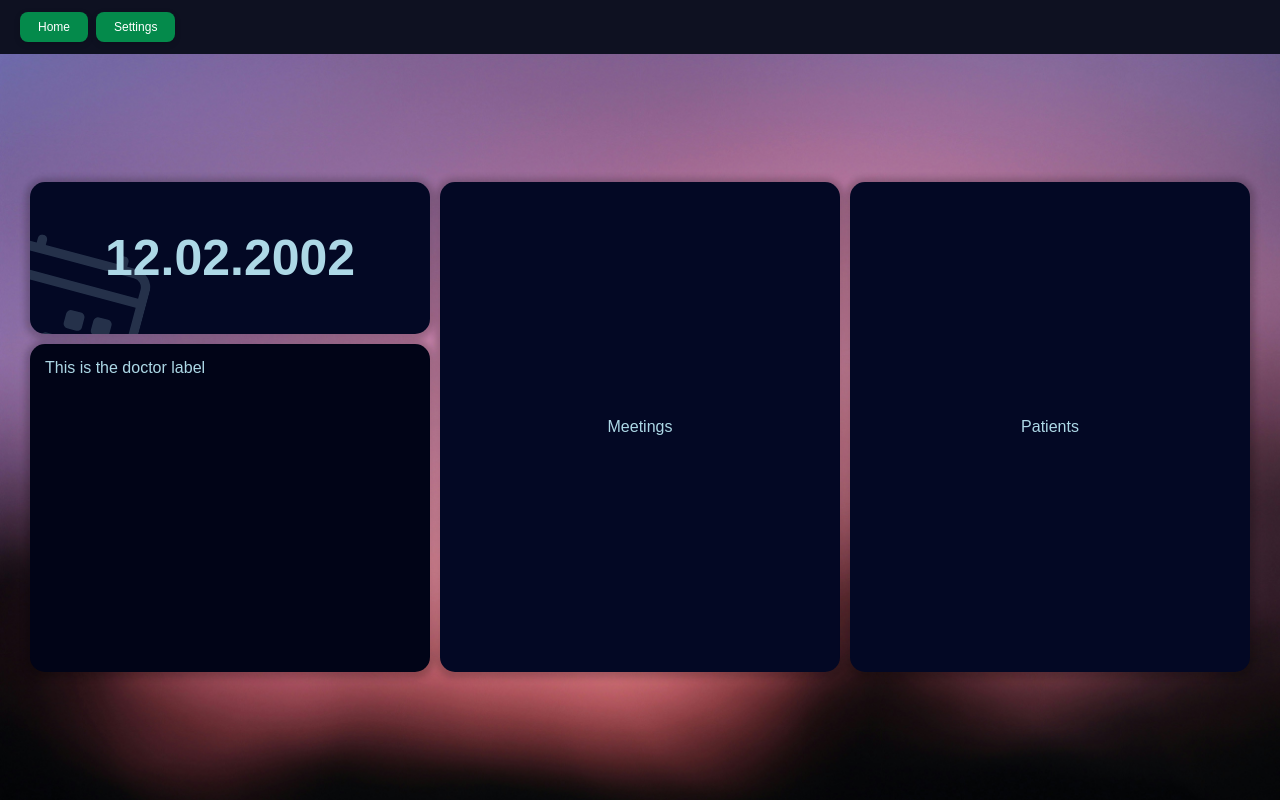
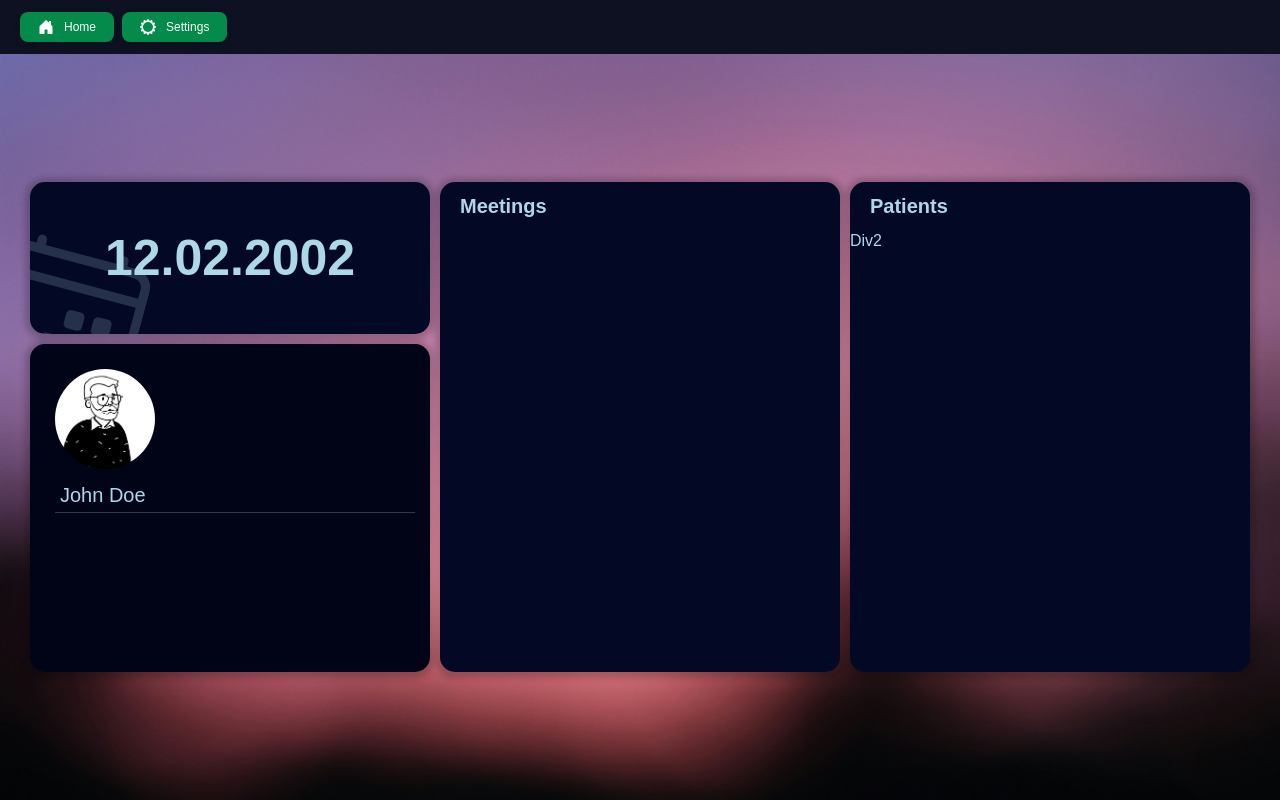
Before and after one commit to JanP1/MedApp, a React (Vite) app: page / in a window 1280 px wide. Built offline with nearby package versions, Linux system fonts and the light colour scheme.

Commit message:
Adding doctor avatar. Fixing overflow issues. Adding icons. Preparing list containers

```diff
--- a/src/App.css
+++ b/src/App.css
@@ -47,7 +47,9 @@ button {
   box-shadow: 0 2px 6px rgba(0, 0, 0, 0.15);
 
   display: flex;
+  gap: 10px;
   align-items: center;
+  justify-content: center;
 }
 
 button:hover {
@@ -70,7 +72,7 @@ button:disabled {
   padding: 16px;
   border-radius: 8px;
   height: 100%;
-  overflow: hidden;
+  overflow: auto;
   display: flex;
   align-items: center;
   justify-content: center;
--- a/src/App.tsx
+++ b/src/App.tsx
@@ -12,8 +12,19 @@ function App() {
     <div className="spa-layout-container">
         {/* Navigation */}
         <div style={{  width: "100%", display: "flex", height: "60px",backgroundColor:"#0e1121", paddingLeft: "20px", alignItems: "center"}}>
-          <button onClick={() => setPage("home")}>Home</button>
-          <button onClick={() => setPage("settings")}>Settings</button>
+          <button onClick={() => setPage("home")}>
+            <svg  width="16" height="16" fill="currentColor" viewBox="0 0 16 16">
+              <path d="M6.5 14.5v-3.505c0-.245.25-.495.5-.495h2c.25 0 .5.25.5.5v3.5a.5.5 0 0 0 .5.5h4a.5.5 0 0 0 .5-.5v-7a.5.5 0 0 0-.146-.354L13 5.793V2.5a.5.5 0 0 0-.5-.5h-1a.5.5 0 0 0-.5.5v1.293L8.354 1.146a.5.5 0 0 0-.708 0l-6 6A.5.5 0 0 0 1.5 7.5v7a.5.5 0 0 0 .5.5h4a.5.5 0 0 0 .5-.5"/>
+            </svg>
+            Home
+
+          </button>
+          <button onClick={() => setPage("settings")}>
+            <svg  width="16" height="16" fill="currentColor" viewBox="0 0 16 16">
+              <path d="M8.932.727c-.243-.97-1.62-.97-1.864 0l-.071.286a.96.96 0 0 1-1.622.434l-.205-.211c-.695-.719-1.888-.03-1.613.931l.08.284a.96.96 0 0 1-1.186 1.187l-.284-.081c-.96-.275-1.65.918-.931 1.613l.211.205a.96.96 0 0 1-.434 1.622l-.286.071c-.97.243-.97 1.62 0 1.864l.286.071a.96.96 0 0 1 .434 1.622l-.211.205c-.719.695-.03 1.888.931 1.613l.284-.08a.96.96 0 0 1 1.187 1.187l-.081.283c-.275.96.918 1.65 1.613.931l.205-.211a.96.96 0 0 1 1.622.434l.071.286c.243.97 1.62.97 1.864 0l.071-.286a.96.96 0 0 1 1.622-.434l.205.211c.695.719 1.888.03 1.613-.931l-.08-.284a.96.96 0 0 1 1.187-1.187l.283.081c.96.275 1.65-.918.931-1.613l-.211-.205a.96.96 0 0 1 .434-1.622l.286-.071c.97-.243.97-1.62 0-1.864l-.286-.071a.96.96 0 0 1-.434-1.622l.211-.205c.719-.695.03-1.888-.931-1.613l-.284.08a.96.96 0 0 1-1.187-1.186l.081-.284c.275-.96-.918-1.65-1.613-.931l-.205.211a.96.96 0 0 1-1.622-.434zM8 12.997a4.998 4.998 0 1 1 0-9.995 4.998 4.998 0 0 1 0 9.996z"/>
+            </svg>
+            Settings
+          </button>
         </div>
 
         {/* Page content */}
--- a/src/assets/styles/MainPage.css
+++ b/src/assets/styles/MainPage.css
@@ -4,8 +4,6 @@
   /* background-color: yellow; */
   display: grid;
   grid-template-columns: 410px 410px 410px;
-
-
 }
 
 .grid-col-1 {
@@ -36,9 +34,6 @@
   width: 400px;
   background-color: #030824;
   border-radius: 15px;
-  display: flex;
-  align-items: center;
-  justify-content: center;
   box-shadow: 0px 1px 6px 5px rgba(0,0, 2, 0.2);
 }
 
@@ -46,6 +41,9 @@
   height: 250px;
   overflow: hidden;
   position: relative;
+  display: flex;
+  align-items: center;
+  justify-content: center;
 }
 
 .date-label {
@@ -78,6 +76,31 @@
 }
 
 
+.avatar {
+  margin: 10px;
+  width: 100px;
+  height: 100px;
+  border-radius: 50%;
+  overflow: hidden;
+  display: flex;
+  justify-content: center;
+  align-items: center;
+}
+
+.avatar img {
+  width: 100%;
+  height: 100%;
+  object-fit: cover; /* ensures image fills circle */
+}
+
+.name-surname-label {
+  font-size: 20px;
+  margin-left: 10px;
+  padding: 5px;
+  border-bottom: solid 1px rgba(255, 255, 255, 0.2);
+
+}
+
 .registered-patients-container {
   height: 100%;
 
--- /dev/null
+++ b/src/assets/styles/MainPageListContainers.css
@@ -0,0 +1,15 @@
+.container-main-grid {
+  display: grid;
+  grid-template-rows: 50px 1fr;
+}
+
+.grid-top {
+  display: flex;
+  align-items: center;
+  padding-left: 20px;
+}
+
+.grid-label {
+  font-size: 20px;
+  font-weight: bold;
+}
--- a/src/components/MainPage.tsx
+++ b/src/components/MainPage.tsx
@@ -1,4 +1,6 @@
 import "../assets/styles/MainPage.css"
+import "../assets/styles/MainPageListContainers.css"
+import doctorImg from "../assets/doctor.png"
 
 export default function MainPage() {
   return (
@@ -12,21 +14,42 @@ export default function MainPage() {
           <text className="date-label">12.02.2002</text>
         </div>
         <div className="doctor-label">
-          This is the doctor label
+          <div className="avatar">
+            <img src={doctorImg} alt="avatar"></img>
+          </div>
+
+          <div className="name-surname-label">
+            John Doe
+
 
           </div>
         </div>
+      </div>
+
+
+      {/* Meetings display */}
       <div className="grid-col-2">
 
-        <div className="meetings-planned-container main-page-middle-container">
+        <div className="meetings-planned-container main-page-middle-container container-main-grid">
+          <div className="grid-top">
+            <div className="grid-label">
               Meetings
             </div>
           </div>
+        </div>
+      </div>
 
+
+      {/* Patients display */}
       <div className="grid-col-3">
 
-        <div className="registered-patients-container main-page-middle-container">
+        <div className="registered-patients-container main-page-middle-container container-main-grid">
+          <div className="grid-top">
+            <div className="grid-label">
               Patients
+            </div>
+          </div>
+          <div className="grid-bottom">Div2</div>
         </div>
       </div>
 
```
Also changed, not shown: src/assets/doctor.png (added). Lines whose indentation alone changed are shown as unchanged.
